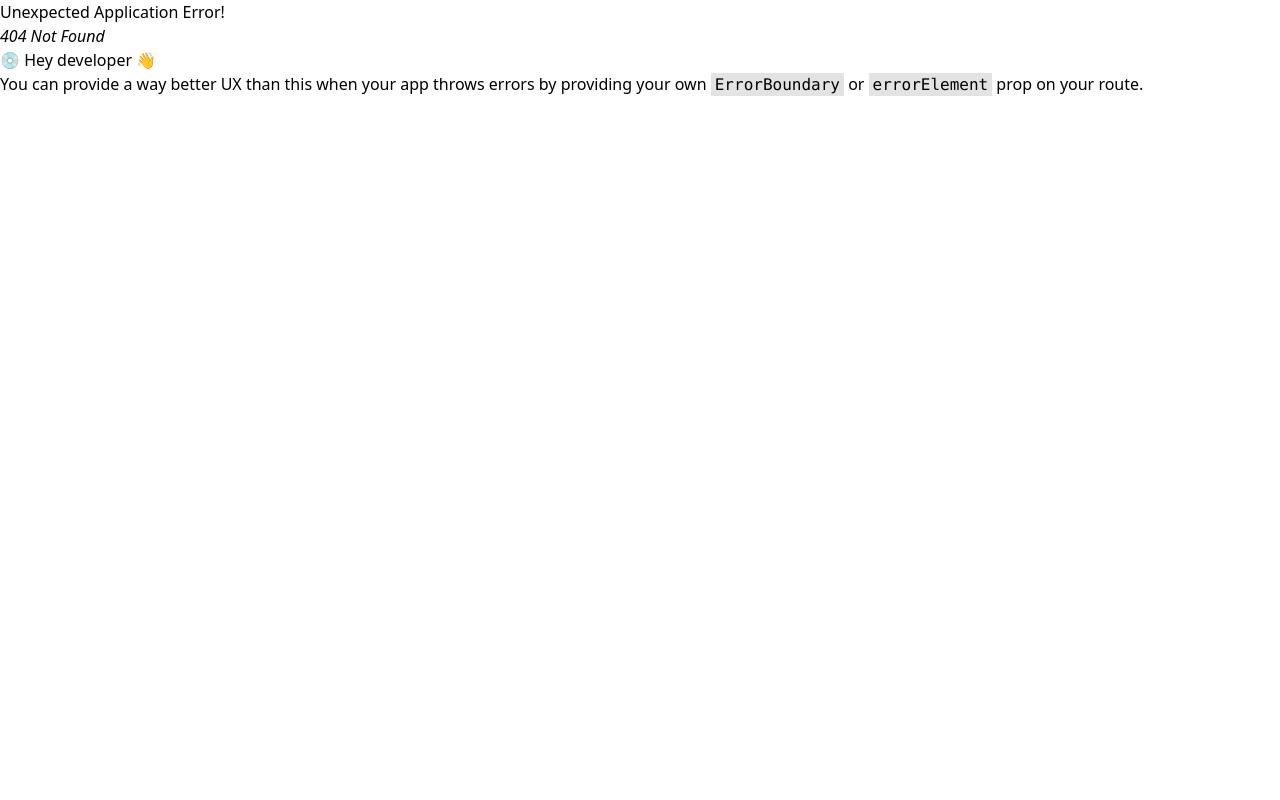
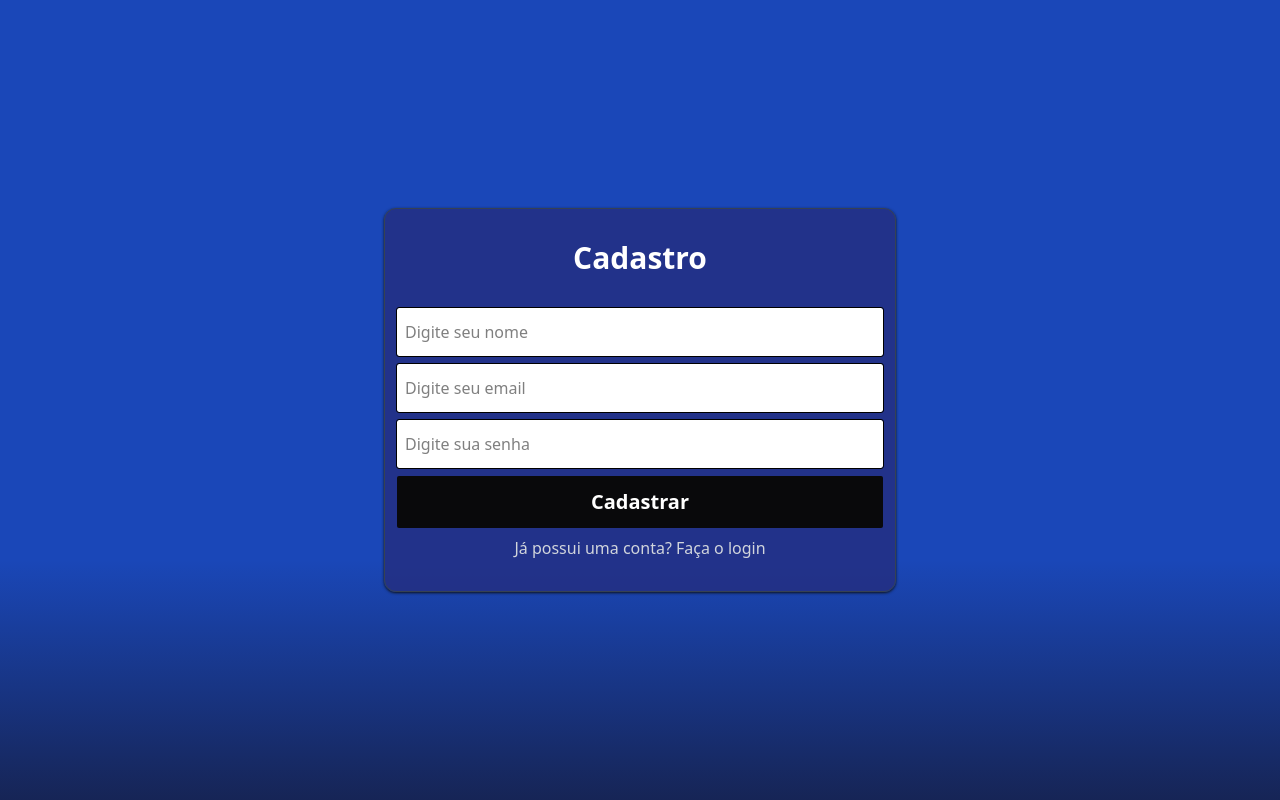
Before and after one commit to samuelgomes0309/Sistema-InfoGames-SG, a React (Vite) app: page /login in a window 1280 px wide. Before the commit this address had no page. Built offline with nearby package versions, Linux system fonts and the light colour scheme.

Commit message:
Melhorando pagina login

```diff
--- a/src/App.tsx
+++ b/src/App.tsx
@@ -6,7 +6,7 @@ import Login from "./pages/login";
 
 const routes: RouteObject[] = [
 	{
-		path: "/home",
+		path: "/",
 		element: <Home />,
 	},
 	{
@@ -18,7 +18,7 @@ const routes: RouteObject[] = [
 		element: <MyGames />,
 	},
 	{
-		path: "/",
+		path: "/login",
 		element: <Login />,
 	},
 ];
--- /dev/null
+++ b/src/contexts/authContexts.tsx
@@ -0,0 +1,86 @@
+import { createContext, useState, type ReactNode } from "react";
+import type { SigninData, SignupData } from "../pages/login";
+import {
+	createUserWithEmailAndPassword,
+	signInWithEmailAndPassword,
+	updateProfile,
+} from "firebase/auth";
+import { auth } from "../services/firebase";
+
+interface AuthContextProps {
+	user: UserProps | null;
+	handleSignup: (data: SignupData) => Promise<boolean>;
+	handleSignin: (data: SigninData) => Promise<boolean>;
+	loadingAuth: boolean;
+}
+
+interface UserProps {
+	uid: string;
+	name: string;
+	email: string;
+}
+// eslint-disable-next-line react-refresh/only-export-components
+export const AuthContext = createContext<AuthContextProps | null>(null);
+
+interface ProviderProps {
+	children: ReactNode;
+}
+
+export function AuthProvider({ children }: ProviderProps) {
+	const [user, setUser] = useState<UserProps | null>(null);
+	const [loadingAuth, setLoadingAuth] = useState(false);
+	async function handleSignup(data: SignupData) {
+		if (!data) return false;
+		try {
+			setLoadingAuth(true);
+			const response = await createUserWithEmailAndPassword(
+				auth,
+				data.email,
+				data.password
+			);
+			await updateProfile(response.user, {
+				displayName: data.name,
+			});
+			setUser({
+				email: data.email,
+				uid: response.user.uid,
+				name: response.user.displayName || "",
+			});
+			setLoadingAuth(false);
+			return true;
+		} catch (error) {
+			console.log(error);
+			setLoadingAuth(false);
+			return false;
+		}
+	}
+	async function handleSignin(data: SigninData) {
+		if (!data) return false;
+		try {
+			setLoadingAuth(true);
+			const response = await signInWithEmailAndPassword(
+				auth,
+				data.email,
+				data.password
+			);
+			setUser({
+				email: data.email,
+				uid: response.user.uid,
+				name: response.user.displayName || "",
+			});
+			setLoadingAuth(false);
+			return true;
+		} catch (error) {
+			setLoadingAuth(false);
+			console.log(error);
+			return false;
+		}
+	}
+	return (
+		<AuthContext.Provider
+			value={{ handleSignin, user, handleSignup, loadingAuth }}
+		>
+			{children}
+		</AuthContext.Provider>
+	);
+}
--- a/src/main.tsx
+++ b/src/main.tsx
@@ -2,10 +2,13 @@ import { createRoot } from "react-dom/client";
 import { RouterProvider } from "react-router/dom";
 import { router } from "./App";
 import { ToastContainer } from "react-toastify";
+import { AuthProvider } from "./contexts/authContexts";
 
 createRoot(document.getElementById("root")!).render(
 	<>
-		<RouterProvider router={router} />
-		<ToastContainer />
+		<AuthProvider>
+			<RouterProvider router={router} />
+			<ToastContainer />
+		</AuthProvider>
 	</>
 );
--- a/src/pages/login/index.tsx
+++ b/src/pages/login/index.tsx
@@ -1,26 +1,133 @@
+import { useContext, useState } from "react";
+import { toast } from "react-toastify";
+import { AuthContext } from "../../contexts/authContexts";
+import { useNavigate } from "react-router";
+
+export interface SignupData {
+	name: string;
+	email: string;
+	password: string;
+}
+export interface SigninData {
+	email: string;
+	password: string;
+}
+
 export default function Login() {
+	const [name, setName] = useState("");
+	const [email, setEmail] = useState("");
+	const [password, setPassword] = useState("");
+	const [isLogin, setIsLogin] = useState(false);
+	const textBtn = isLogin ? "Entrar" : "Cadastrar";
+	const { handleSignin, handleSignup, loadingAuth } = useContext(AuthContext)!;
+	const nav = useNavigate();
+	function handleIsLogin() {
+		setIsLogin(!isLogin);
+		setEmail("");
+		setName("");
+		setPassword("");
+	}
+	async function handleSubmit(e: React.FormEvent<HTMLFormElement>) {
+		e.preventDefault();
+		if (isLogin) {
+			if (!email.trim() || !password.trim()) {
+				toast.warning("Necesario preencher todos os campos...");
+				return;
+			}
+			const data: SigninData = {
+				email,
+				password,
+			};
+			const result = await handleSignin(data);
+			if (result) {
+				toast.success("Logado com sucesso!");
+				nav("/");
+				return;
+			} else {
+				toast.error(
+					"Erro ao tentar logar o usuario! Verifique os dados inseridos"
+				);
+			}
+			return;
+		} else {
+			if (!name.trim() || !email.trim() || !password.trim()) {
+				toast.warning("Necesario preencher todos os campos...");
+				return;
+			}
+			const data: SignupData = {
+				email,
+				name,
+				password,
+			};
+			const result = await handleSignup(data);
+			if (result) {
+				toast.success("Cadastrado com sucesso!");
+				nav("/");
+				return;
+			} else {
+				toast.error("Erro ao tentar cadastrar o usuario!");
+			}
+			return;
+		}
+	}
+	const loader = () => {
+		return (
+			<div className="h-8 w-8 animate-spin rounded-full border border-gray-500 border-t-green-500" />
+		);
+	};
+
 	return (
 		<div className="bg-primaryColor flex min-h-dvh bg-gradient-to-b from-70% to-blue-950 p-5">
-			<div className="bg-primaryLight mx-auto my-auto flex min-h-96 w-full max-w-lg flex-col justify-center rounded-xs border border-gray-700 px-3 py-7">
-				<form className="flex w-full flex-col">
+			<div className="bg-primaryLight mx-auto my-auto flex min-h-96 w-full max-w-lg flex-col items-center justify-center rounded-xl border border-gray-700 px-3 py-7 shadow shadow-gray-900 inset-shadow-zinc-100">
+				<h1 className="mb-8 text-3xl font-bold text-white">
+					{isLogin ? "Login" : "Cadastro"}
+				</h1>
+				<form
+					className="flex w-full flex-col"
+					onSubmit={(e) => handleSubmit(e)}
+				>
+					{!isLogin && (
+						<input
+							className="mb-2 rounded-xs bg-white px-2 py-3 ring-green-500 outline focus:ring-2 disabled:cursor-not-allowed"
+							placeholder="Digite seu nome"
+							type="text"
+							value={name}
+							onChange={(e) => setName(e.target.value)}
+							disabled={loadingAuth}
+						/>
+					)}
 					<input
-						className="mb-2 rounded-xs bg-white px-2 py-3 outline"
-						placeholder="Nome"
+						className="mb-2 rounded-xs bg-white px-2 py-3 ring-green-500 outline focus:ring-2 disabled:cursor-not-allowed"
+						placeholder="Digite seu email"
+						type="email"
+						value={email}
+						disabled={loadingAuth}
+						onChange={(e) => setEmail(e.target.value)}
 					/>
 					<input
-						className="mb-2 rounded-xs bg-white px-2 py-3 outline"
-						placeholder="email"
+						className="mb-2 rounded-xs bg-white px-2 py-3 ring-green-500 outline focus:ring-2 disabled:cursor-not-allowed"
+						placeholder="Digite sua senha"
+						type="password"
+						value={password}
+						disabled={loadingAuth}
+						onChange={(e) => setPassword(e.target.value)}
 					/>
-					<input
-						className="mb-2 rounded-xs bg-white px-2 py-3 outline"
-						placeholder="senha"
-					/>
-					<button className="cursor-pointer rounded-xs bg-zinc-950 p-3 text-xl font-bold text-white transition-all duration-500 hover:bg-zinc-800">
-						Entrar
+					<button
+						disabled={loadingAuth}
+						type="submit"
+						className="flex cursor-pointer items-center justify-center rounded-xs bg-zinc-950 p-3 text-xl font-bold text-white transition-all duration-500 hover:bg-zinc-800 disabled:cursor-not-allowed disabled:hover:bg-zinc-950"
+					>
+						{loadingAuth ? loader() : textBtn}
 					</button>
 				</form>
-				<button className="mt-2 cursor-pointer text-gray-300 transition-all duration-500 hover:text-gray-400">
-					Não possui uma conta? Cadastre-se
+				<button
+					onClick={handleIsLogin}
+					disabled={loadingAuth}
+					className="mt-2 cursor-pointer text-gray-300 transition-all duration-500 hover:text-white disabled:cursor-not-allowed"
+				>
+					{isLogin
+						? "Não possui uma conta? Cadastre-se"
+						: "Já possui uma conta? Faça o login"}
 				</button>
 			</div>
 		</div>
--- a/src/services/firebase/index.ts
+++ b/src/services/firebase/index.ts
@@ -1,10 +1,6 @@
-/* eslint-disable @typescript-eslint/no-unused-vars */
-// Import the functions you need from the SDKs you need
 import { initializeApp } from "firebase/app";
-// TODO: Add SDKs for Firebase products that you want to use
-// https://firebase.google.com/docs/web/setup#available-libraries
+import { getAuth } from "firebase/auth";
 
-// Your web app's Firebase configuration
 const firebaseConfig = {
 	apiKey: "AIzaSyAqfn6EEEblipPy_NvYRtOjKg_EB_sWrMA",
 	authDomain: "games-sg.firebaseapp.com",
@@ -16,3 +12,6 @@ const firebaseConfig = {
 
 // Initialize Firebase
 const app = initializeApp(firebaseConfig);
+const auth = getAuth(app);
+
+export { auth };
--- a/src/styles.css
+++ b/src/styles.css
@@ -1,7 +1,7 @@
 @import "tailwindcss";
 /* Use a @themediretiva para definir os tokens de design personalizados do seu projeto, como fontes, cores e pontos de interrupção: */
 @theme {
-	--primaryColor: rgb(0, 7, 104);
+	--primaryColor: #1a47b8;
 	--primaryLight: rgba(38, 42, 121, 0.712);
 }
 /* Use a @source diretiva para especificar explicitamente os arquivos de origem que não são detectados pela detecção automática de conteúdo do Tailwind: */
```
